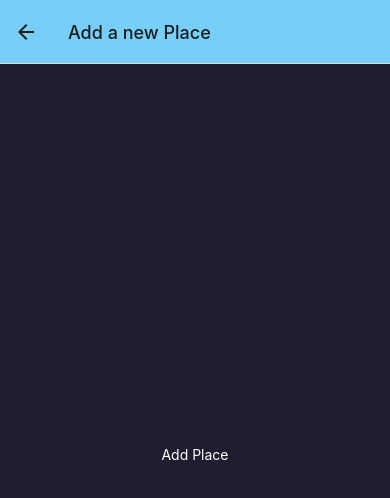
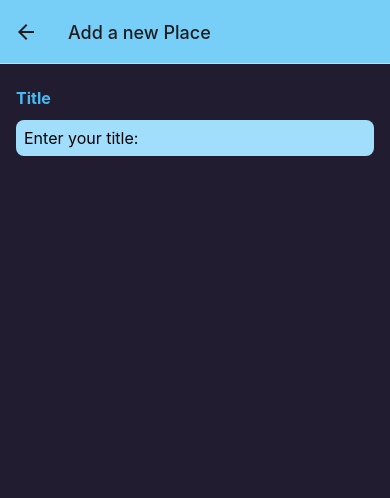
Before and after one commit to MaximFedarau/Favourite-Places-RN, a React Native app: screen /AddPlace in a window 390 px wide. Shown: the top 498 px of the page. Built offline with nearby package versions, Linux system fonts and the light colour scheme.

Commit message:
Form set up

```diff
--- a/App.tsx
+++ b/App.tsx
@@ -9,7 +9,7 @@ import { NavigationProps } from './constants/constants';
 
 //Screens
 import Home from './screens/Home/Home.screen';
-import AddPlace from './screens/AddPlace/AddPlace.screen.component';
+import AddPlace from './screens/AddPlace/AddPlace.screen';
 
 //React Navigation
 import { NavigationContainer } from '@react-navigation/native';
--- /dev/null
+++ b/components/Defaults/FormField/FormField.component.tsx
@@ -0,0 +1,20 @@
+//Types
+import { ReactElement } from "react";
+
+//Constants
+import { styles } from "./FormField.styles";
+
+//React Native
+import { TextInput, View, Text, TextInputProps } from 'react-native'
+
+//Interface for Props
+interface FormFieldProps extends TextInputProps {
+    label?: string;
+}
+
+export default function FormField({label, ...props}:FormFieldProps): ReactElement {
+    return <View style={styles.container}>
+        {label && <Text style={styles.label}>{label}</Text>}
+        <TextInput style={styles.input} {...props} />
+    </View>
+}
--- /dev/null
+++ b/components/Defaults/FormField/FormField.styles.tsx
@@ -0,0 +1,23 @@
+//React Native
+import { StyleSheet } from 'react-native'
+
+//Constants
+import { PRIMARY_100, PRIMARY_400 } from '../../../constants/colors'
+
+export const styles = StyleSheet.create({
+    container: {
+        flex: 1,
+    },
+    input: {
+        backgroundColor: PRIMARY_100,
+        padding: 8,
+        borderRadius: 8,
+        marginVertical: 12,
+        fontSize: 16,
+    },
+    label: {
+        color: PRIMARY_400,
+        fontWeight: 'bold',
+        fontSize: 16,
+    }
+})
--- /dev/null
+++ b/constants/validationSchemas.ts
@@ -0,0 +1,5 @@
+import * as yup from 'yup';
+
+export const addPlaceFormValidationSchema = yup.object().shape({
+    title: yup.string().required(),
+});
--- a/screens/AddPlace/AddPlace.screen.component.tsx
+++ /dev/null
@@ -1,11 +0,0 @@
-//Types
-import { ReactElement } from "react";
-
-//React Native
-import {View, Text} from "react-native"
-
-export default function AddPlace():ReactElement {
-    return <View style={{ flex: 1, justifyContent: "center", alignItems: "center" }}>
-        <Text style={{color: 'white'}}>Add Place</Text>
-    </View>
-}
--- /dev/null
+++ b/screens/AddPlace/AddPlace.screen.tsx
@@ -0,0 +1,39 @@
+//Types
+import { ReactElement } from "react";
+
+//Constants
+import { styles } from "./AddPlace.styles";
+import { addPlaceFormValidationSchema } from "../../constants/validationSchemas";
+
+//Components
+import FormField from "../../components/Defaults/FormField/FormField.component";
+
+//React Native
+import {View, Text} from "react-native"
+
+//Formik
+import { Formik } from "formik";
+
+const formInitialValues = {
+    title: '',
+
+}
+
+export default function AddPlace():ReactElement {
+
+    function handleSubmit(values:any) {
+        console.log(values)
+    }
+
+    return <Formik initialValues={formInitialValues} validationSchema={addPlaceFormValidationSchema} onSubmit={handleSubmit}>
+        {({ values, handleSubmit, handleChange }) => (
+            <View style={styles.container}>
+                <FormField
+                value={values.title}
+                onChangeText={handleChange('title')}
+                label='Title'
+                placeholder="Enter your title:" />
+            </View>
+        )}
+    </Formik>
+}
--- /dev/null
+++ b/screens/AddPlace/AddPlace.styles.tsx
@@ -0,0 +1,11 @@
+//React Native
+import { StyleSheet } from "react-native";
+
+export const styles = StyleSheet.create({
+    container: {
+        flex: 1,
+        marginTop: 24,
+        justifyContent: 'center',
+        marginHorizontal: 16,
+    }
+})
```
